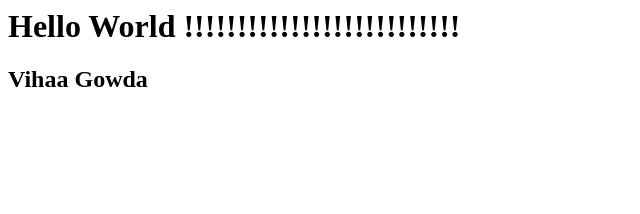
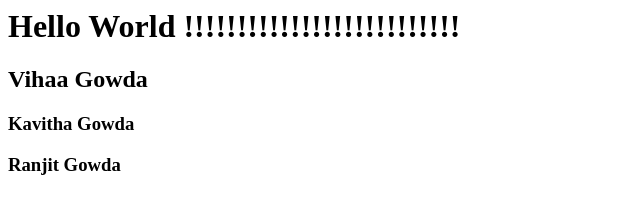
Before and after one commit to Kavitha-Gowda/Test_Project, a plain HTML site: page index.html in a window 1280 px wide. Shown: the whole page, without its empty margins (0-640 px from the left). Drawn offline with Linux system fonts and the light colour scheme.

Commit message:
new look

```diff
--- a/index.html
+++ b/index.html
@@ -2,3 +2,6 @@
 <h1>Hello World !!!!!!!!!!!!!!!!!!!!!!!!!!</h1>
 
 <h2>Vihaa Gowda</h2>
+
+<h3>Kavitha Gowda</h3>
+<h3>Ranjit Gowda</h3>
```
Also changed, not shown: 1 other file.
